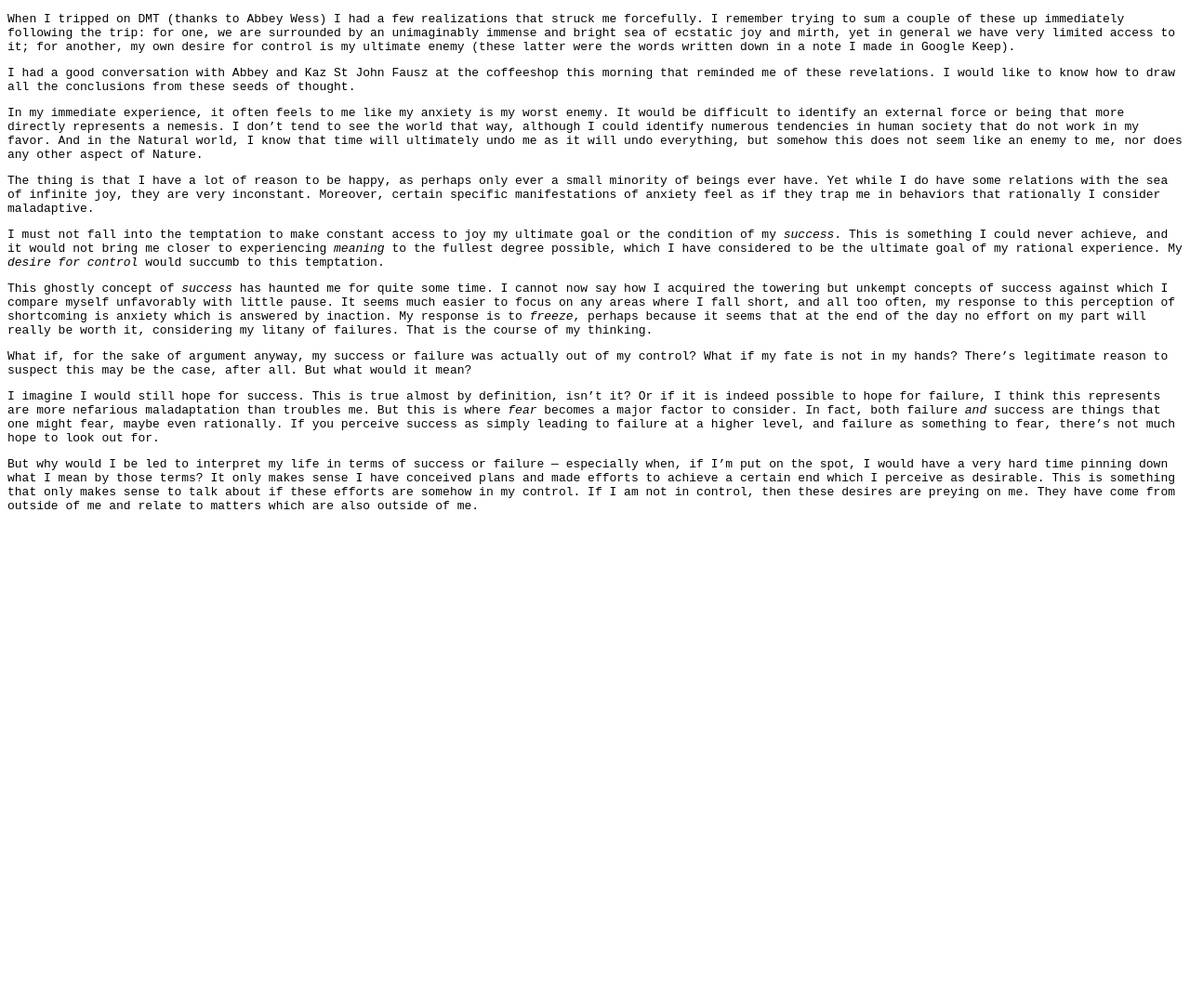
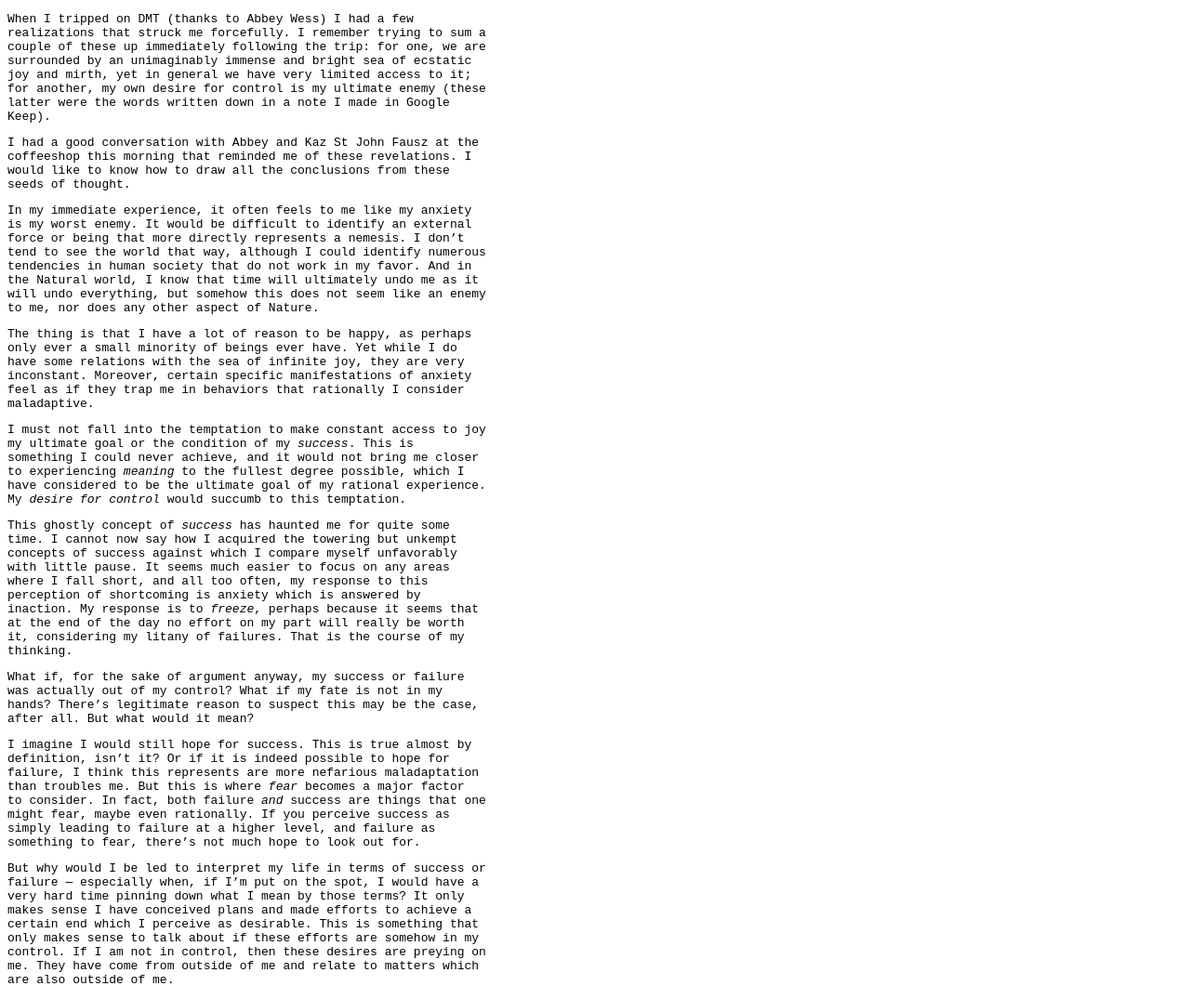
Before and after one commit to popempire/hjhw, a Jekyll site: the page built from 240929 dmt.md, in a window 1280 px wide. Shown: the whole page at 93% size. Built offline with Jekyll 4.4.1, drawn with Linux system fonts in a browser that asks for light colours; before the commit the page ends 900 px from its top, so only the background shows below that.

Commit message:
Update style.css

```diff
--- a/css/style.css
+++ b/css/style.css
@@ -2,6 +2,6 @@ body {
   font-family: monospace;
 }
 
-div.main {
+div #main {
   max-width: 66ch;
 }
```
